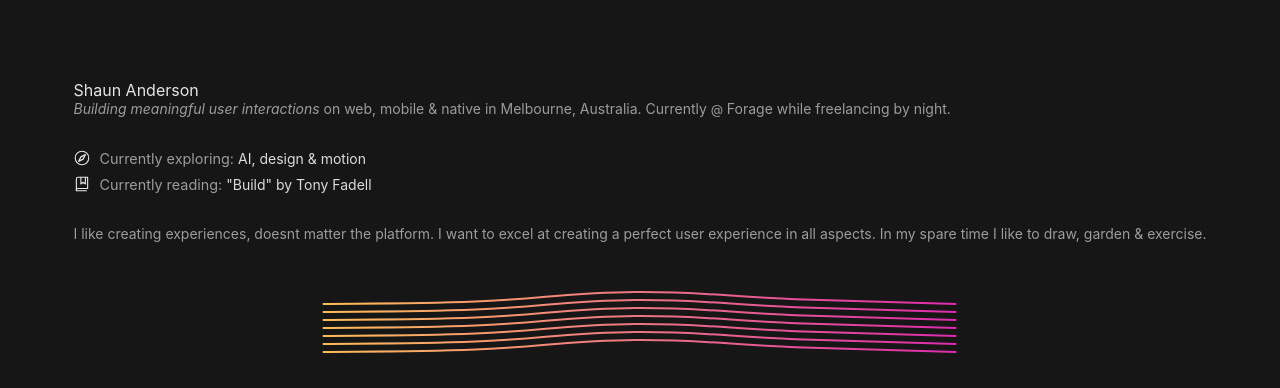
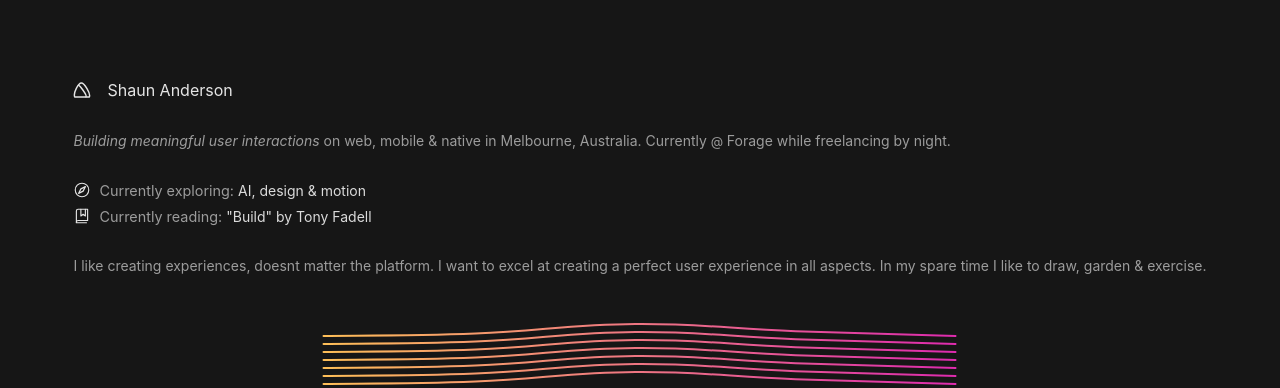
Before and after one commit to Shaun-Anderson/folio, an Astro site: page / in a window 1280 px wide. Shown: the top 388 px of the page. Built offline with nearby package versions, Linux system fonts and the light colour scheme; Astro itself is replaced by a stand-in of ours; a web font is replaced by a local one.

Commit message:
icon added

```diff
--- a/src/components/Intro.tsx
+++ b/src/components/Intro.tsx
@@ -5,7 +5,39 @@ import shimmercss from "../styles/shimmer.css";
 const Intro = () => {
   return (
     <section>
-      <h1 style={{ fontWeight: 400 }}>Shaun Anderson</h1>
+      <div
+        style={{
+          display: "flex",
+          alignItems: "center",
+          gap: "1rem",
+          marginBottom: "2rem",
+        }}
+      >
+        <svg
+          width={18}
+          viewBox="0 0 500 500"
+          xmlns="http://www.w3.org/2000/svg"
+        >
+          <path
+            stroke="currentColor"
+            stroke-width="40px"
+            stroke-linecap="round"
+            stroke-linejoin="round"
+            fill="none"
+            d="M 48.079 442.741 C 117.713 447.05 356.971 444.294 454.683 443.625 C 497.662 339.863 310.073 54.891 231.536 54.891 C 152.999 54.891 0.28 327.346 48.079 442.741 Z"
+          />
+
+          <path
+            stroke="currentColor"
+            stroke-width="40px"
+            stroke-linecap="round"
+            stroke-linejoin="round"
+            fill="none"
+            d="M 150.058 116.579 C 174.38 96.247 399.808 403.518 360.113 436.7"
+          />
+        </svg>
+        <h1 style={{ fontWeight: 400 }}>Shaun Anderson</h1>
+      </div>
       <article
         style={{ display: "flex", flexDirection: "column", gap: "2rem" }}
       >
--- a/src/layouts/Layout.astro
+++ b/src/layouts/Layout.astro
@@ -12,7 +12,7 @@ const { title } = Astro.props;
 	<head>
 		<meta charset="UTF-8" />
 		<meta name="viewport" content="width=device-width" />
-		<link rel="icon" type="image/svg+xml" href="/favicon.svg" />
+		<link rel="icon" type="image/svg+xml" href="/Untitled.svg" />
 		<link
 			rel="preload"
 			href="/inter.woff2"
--- a/src/styles/home.css
+++ b/src/styles/home.css
@@ -1,9 +1,6 @@
 h1 {
-  /* text-decoration: underline; */
   animation: var(--fade);
-  margin-bottom: 2rem;
-  /* font-weight: 400; */
-  /* text-underline-offset: 8px; */
+  font-weight: 400;
 }
 
 section {
```
Also changed, not shown: public/Untitled.svg (added).
